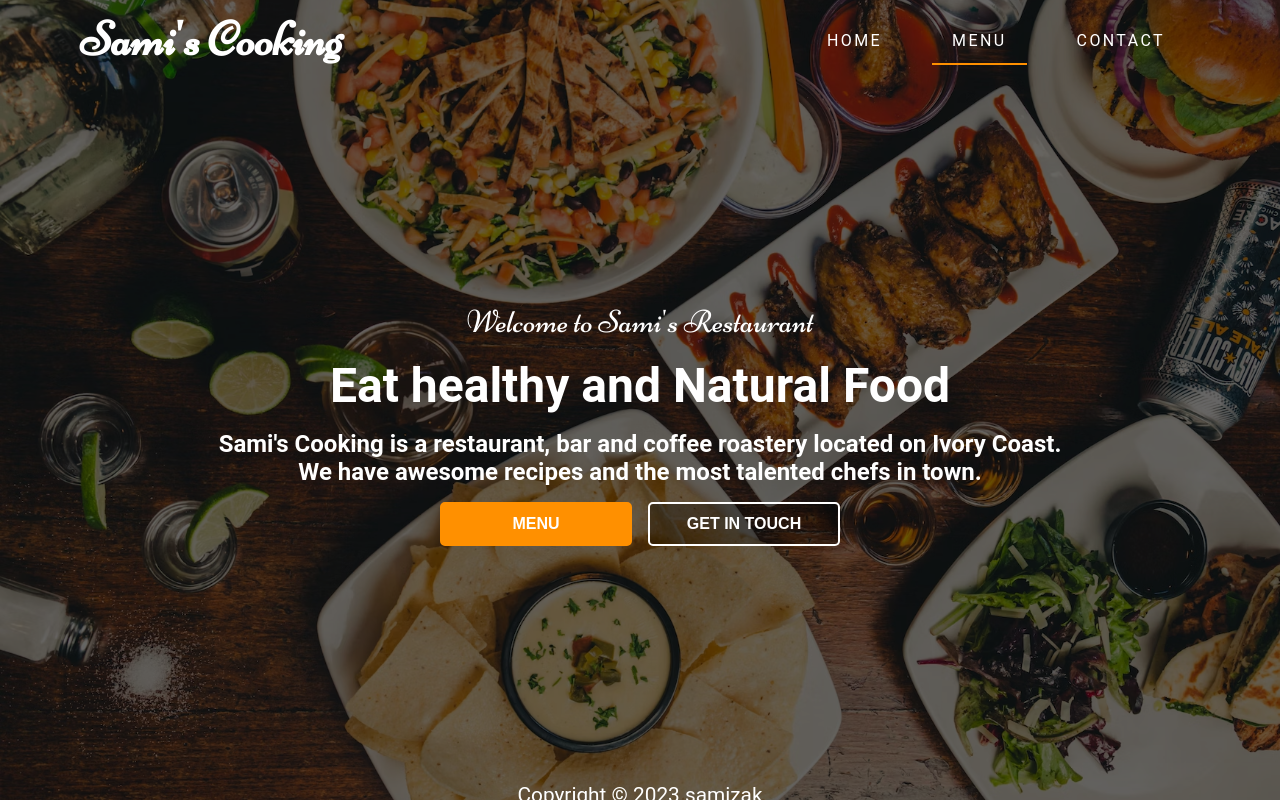
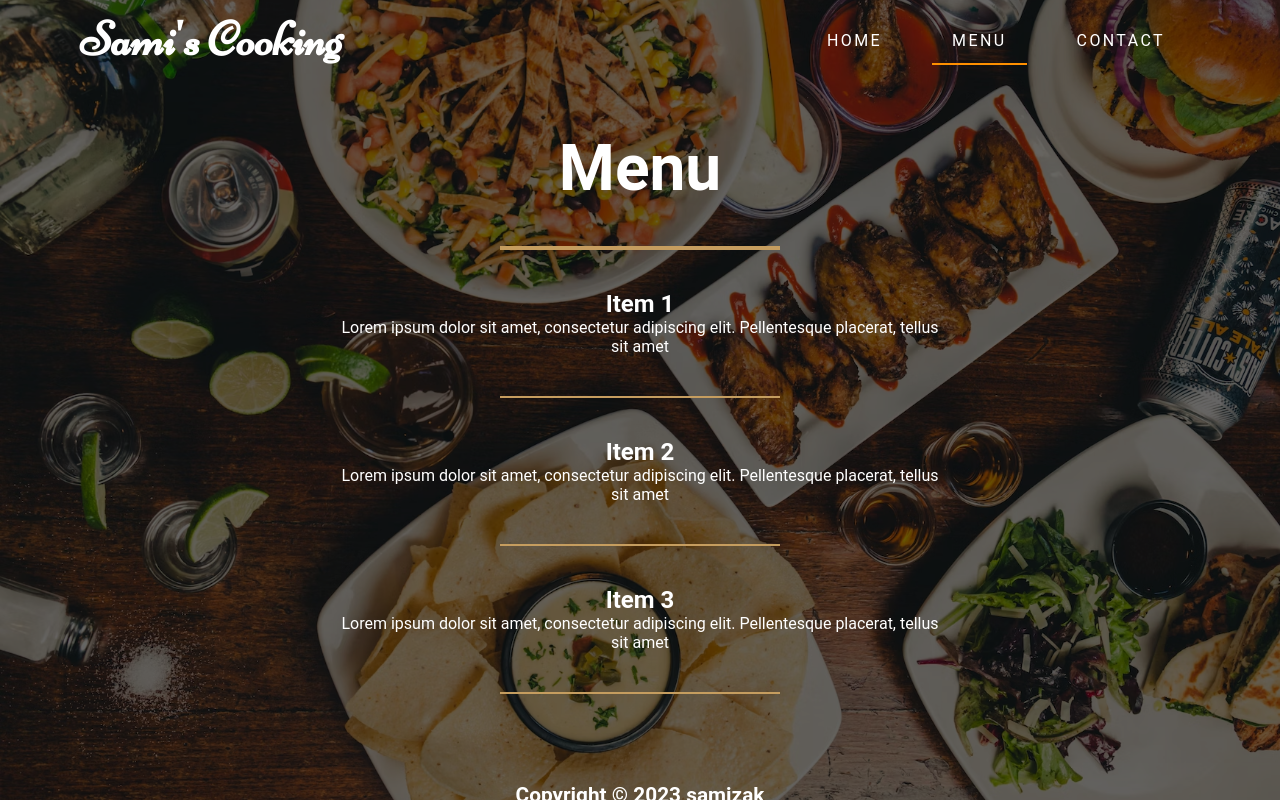
Before and after one commit to samizak/Odin-Restaurant-Page, a website built with webpack: page dist/index.html in a window 1280 px wide. Both pictures are taken after a click on the link "MENU". Built offline with nearby package versions, Linux system fonts and the light colour scheme.

Commit message:
Added Menu page

```diff
--- a/src/css/main.css
+++ b/src/css/main.css
@@ -106,7 +106,7 @@ main h3 {
   background-color: black;
 }
 
-.navbar .menu-item {
+.navbar .header-menu-item {
   font-weight: 500px;
   letter-spacing: 0.15em;
   margin: 0 15px;
@@ -118,11 +118,11 @@ main h3 {
   cursor: pointer;
 }
 
-.menu-item {
+.header-menu-item {
   padding: 15px 20px;
 }
 
-.menu-item::before {
+.header-menu-item::before {
   content: "";
   position: absolute;
   display: block;
@@ -135,8 +135,8 @@ main h3 {
   transition: transform 0.3s ease;
 }
 
-.menu-item:hover::before,
-.selected.menu-item:before {
+.header-menu-item:hover::before,
+.selected.header-menu-item:before {
   transform: scaleX(1);
 }
 
@@ -233,6 +233,7 @@ footer {
   font-size: 1.3rem;
   padding: 15px;
   position: static;
+  font-weight: bold;
 }
 
 html,
@@ -241,3 +242,32 @@ body {
   height: 100%;
   overflow: hidden;
 }
+
+section {
+  min-height: 86vh;
+  padding: 2rem 10rem;
+  text-align: center;
+  display: grid;
+  place-content: center;
+  gap: 1rem;
+  background-color: var(--bg-cover-color);
+}
+
+.menu-title {
+  font-size: 4rem;
+  font-weight: bold;
+}
+
+.menu-hr {
+  border: 1px solid #c59d5f;
+}
+
+hr {
+  width: 280px;
+  border: 2px solid #c59d5f;
+  margin: 24px auto;
+}
+
+.menu-item {
+  max-width: 600px;
+}
--- a/src/index.js
+++ b/src/index.js
@@ -1,15 +1,17 @@
 import "./css/main.css";
 import createHeader from "./section/header";
 import createHome from "./section/home";
+import createMenu from "./section/menu";
 import createContact from "./section/contact";
 import createFooter from "./section/footer";
 
 const content = document.getElementById("content");
 
-// content.append(createHeader(), createHome());
 content.append(createHeader(), createHome(), createFooter());
+const menuItems = document.querySelectorAll(".header-menu-item");
 
-const menuItems = document.querySelectorAll(".menu-item");
+let menuBtn = document.getElementById("menuBtn");
+let contactBtn = document.getElementById("contactBtn");
 
 function setActiveMenu(newActive) {
   const currentActive = document.getElementsByClassName("selected");
@@ -24,6 +26,7 @@ menuItems.forEach((menuItem) => {
 
     switch (e.target.textContent) {
       case "MENU":
+        content.replaceChild(createMenu(), content.childNodes[1]);
         break;
 
       case "CONTACT":
@@ -36,6 +39,13 @@ menuItems.forEach((menuItem) => {
   });
 });
 
+console.log(menuBtn);
+
+menuBtn.addEventListener("click", () => {
+  setActiveMenu(menuItems[1]);
+  content.replaceChild(createMenu(), content.childNodes[1]);
+});
+
 contactBtn.addEventListener("click", () => {
   setActiveMenu(menuItems[2]);
   content.replaceChild(createContact(), content.childNodes[1]);
--- a/src/section/contact.js
+++ b/src/section/contact.js
@@ -89,7 +89,5 @@ export default function createContact() {
   addressDiv.append(createLogo(), infos);
   main.append(addressDiv, form);
 
-  console.log(main);
-
   return main;
 }
--- a/src/section/header.js
+++ b/src/section/header.js
@@ -14,14 +14,14 @@ export default function createHeader() {
   const menuContact = document.createElement("a");
 
   menuHome.textContent = "HOME";
-  menuOurMenu.textContent = " MENU";
+  menuOurMenu.textContent = "MENU";
   menuContact.textContent = "CONTACT";
 
   menu.setAttribute("class", "navbar");
-  menuHome.classList.add("menu-item");
+  menuHome.classList.add("header-menu-item");
   menuHome.classList.add("selected");
-  menuOurMenu.classList.add("menu-item");
-  menuContact.classList.add("menu-item");
+  menuOurMenu.classList.add("header-menu-item");
+  menuContact.classList.add("header-menu-item");
 
   menuHome_li.append(menuHome);
   menuOurMenu_li.append(menuOurMenu);
--- /dev/null
+++ b/src/section/menu.js
@@ -0,0 +1,51 @@
+export default function createMenu() {
+  const menuSection = document.createElement("section");
+
+  const title = document.createElement("h1");
+  title.className = "menu-title";
+  title.textContent = "Menu";
+
+  const lineBreak1 = document.createElement("hr");
+  const lineBreak2 = document.createElement("hr");
+  const lineBreak3 = document.createElement("hr");
+  const lineBreak4 = document.createElement("hr");
+
+  lineBreak2.setAttribute("class", "menu-hr");
+  lineBreak3.setAttribute("class", "menu-hr");
+  lineBreak4.setAttribute("class", "menu-hr");
+
+  const item1 = document.createElement("div");
+  const item2 = document.createElement("div");
+  const item3 = document.createElement("div");
+
+  item1.setAttribute("class", "menu-item");
+  item2.setAttribute("class", "menu-item");
+  item3.setAttribute("class", "menu-item");
+
+  const item1_title = document.createElement("h2");
+  const item2_title = document.createElement("h2");
+  const item3_title = document.createElement("h2");
+
+  item1_title.textContent = "Item 1";
+  item2_title.textContent = "Item 2";
+  item3_title.textContent = "Item 3";
+
+  const item1_description = document.createElement("p");
+  const item2_description = document.createElement("p");
+  const item3_description = document.createElement("p");
+
+  item1_description.textContent =
+    "Lorem ipsum dolor sit amet, consectetur adipiscing elit. Pellentesque placerat, tellus sit amet";
+  item2_description.textContent =
+    "Lorem ipsum dolor sit amet, consectetur adipiscing elit. Pellentesque placerat, tellus sit amet";
+  item3_description.textContent =
+    "Lorem ipsum dolor sit amet, consectetur adipiscing elit. Pellentesque placerat, tellus sit amet";
+
+  item1.append(item1_title, item1_description);
+  item2.append(item2_title, item2_description);
+  item3.append(item3_title, item3_description);
+
+  menuSection.append(title, lineBreak1, item1, lineBreak2, item2, lineBreak3, item3, lineBreak4);
+
+  return menuSection;
+}
```
Also changed, not shown: dist/main.js.
